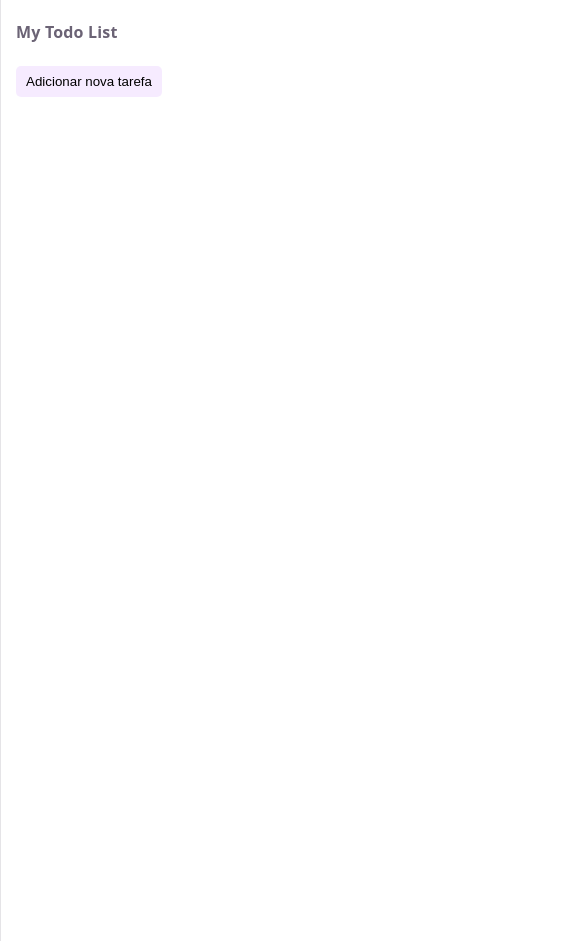
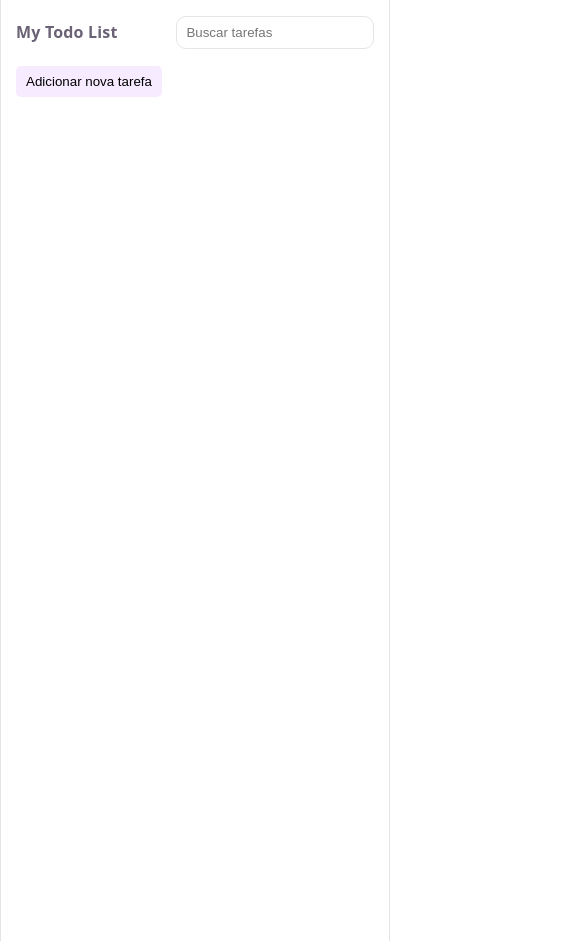
Before and after one commit to leandroruel/desafio-watch-guard, a React (Vite) app: page / in a window 390 px wide. Shown: the top 941 px of the page, 585 px wide, since content can reach past the window. Built offline with nearby package versions, Linux system fonts and the light colour scheme.

Commit message:
fix responsive

```diff
--- a/src/App.tsx
+++ b/src/App.tsx
@@ -70,6 +70,7 @@ function App() {
 
   return (
     <div className="app">
+      <div className="app__layout">
         <header className="todo-header">
           <div className="todo-header__brand">
             <div className="app-title">
@@ -110,6 +111,7 @@ function App() {
           onSave={handleSave}
         />
       </div>
+    </div>
   );
 }
 
--- a/src/TodoComposer.tsx
+++ b/src/TodoComposer.tsx
@@ -39,6 +39,7 @@ const TodoComposer = ({
           value={title}
           className="todo-composer__task-title"
           onChange={onChangeTitle}
+          required
         />
         <textarea
           name="description"
--- a/src/index.css
+++ b/src/index.css
@@ -113,10 +113,16 @@ ul {
 
 .app {
   display: flex;
-  flex-direction: column;
-  width: var(--grid-width);
+  max-width: var(--grid-width);
   height: 100dvh;
   margin: 0 auto;
+}
+
+.app__layout {
+  display: flex;
+  flex-direction: column;
+  height: inherit;
+  width: 100%;
 }
 
 .todo-header {
```
Lines whose indentation alone changed are shown as unchanged.
